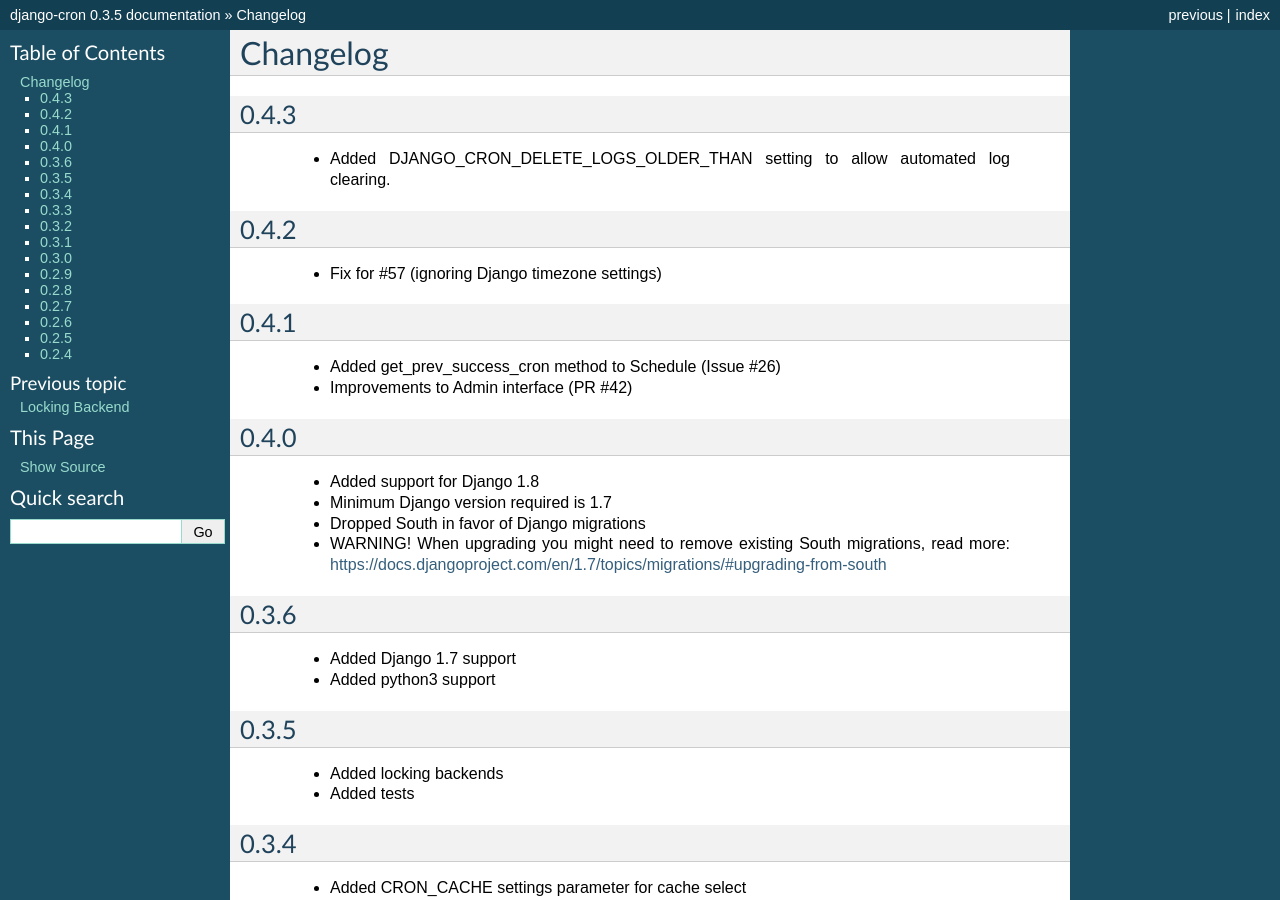
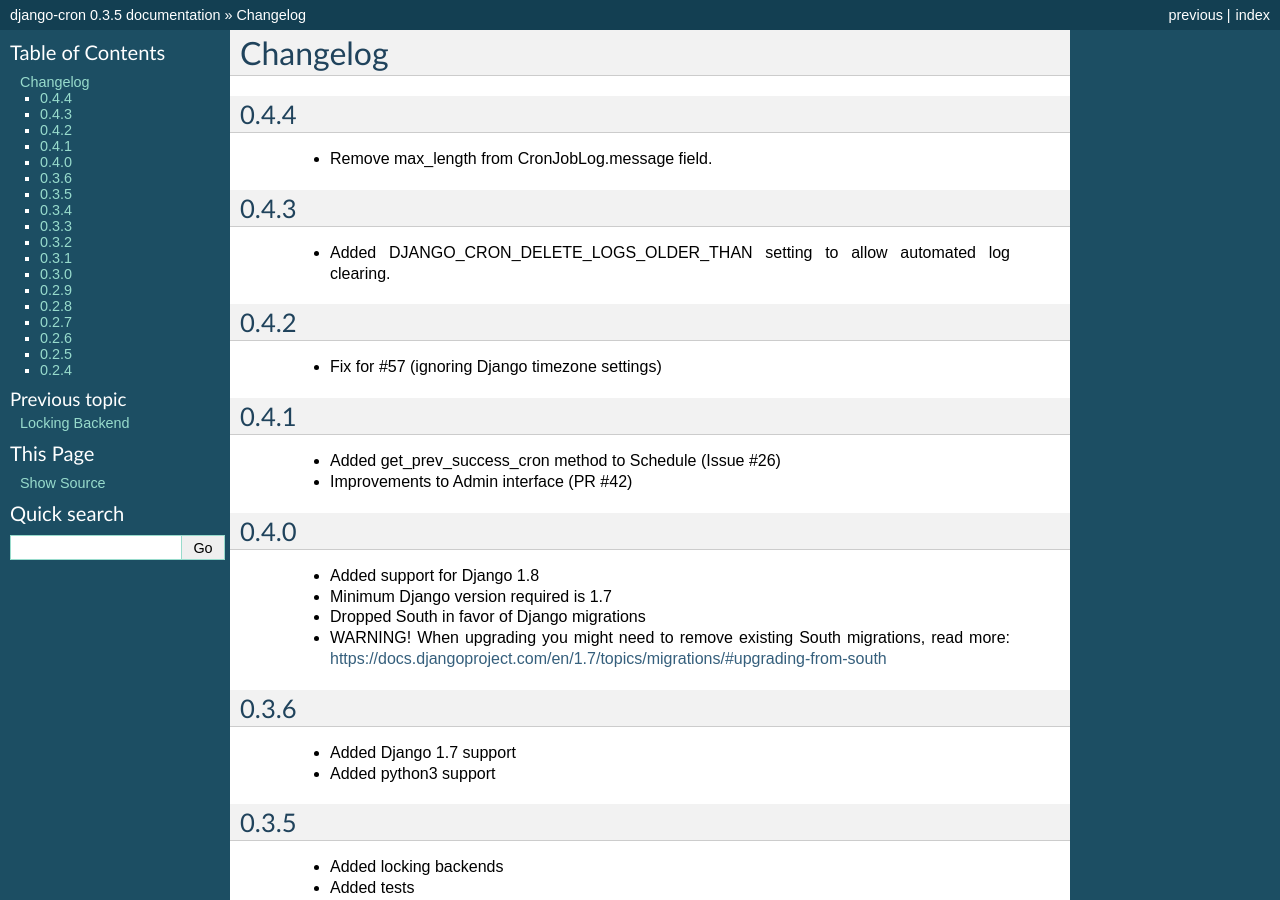
Before and after one commit to Tivix/django-cron, a Sphinx documentation site: the page built from docs/changelog.rst, in a window 1280 px wide and 900 px high. Built offline with Sphinx 7.4.7, drawn with Linux system fonts in a browser that asks for light colours.

Commit message:
Updated changelog and version

```diff
--- a/docs/changelog.rst
+++ b/docs/changelog.rst
@@ -1,5 +1,11 @@
 Changelog
 =========
+
+0.4.4
+------
+
+    - Remove max_length from CronJobLog.message field.
+
 
 0.4.3
 ------
--- a/setup.py
+++ b/setup.py
@@ -19,7 +19,7 @@
 
 setup(
     name='django-cron',
-    version='0.4.3',
+    version='0.4.4',
     author='Sumit Chachra',
     author_email='chachra@tivix.com',
     url='http://github.com/tivix/django-cron',
```
